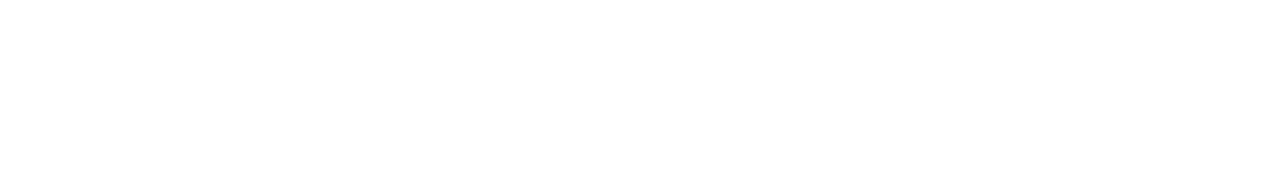
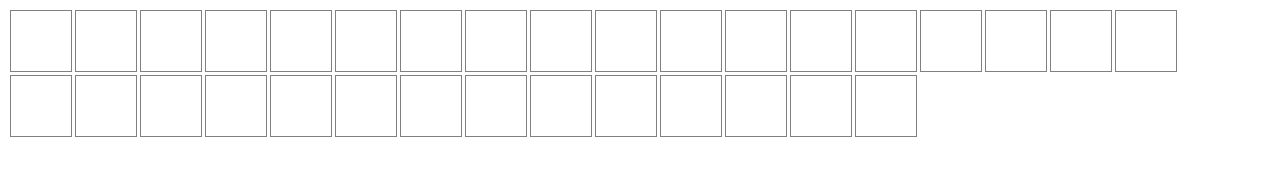
Before and after one commit to oshj1/etch-a-sketch, a plain HTML site: page index.html in a window 1280 px wide. Drawn offline with Linux system fonts and the light colour scheme.

Commit message:
added some styling

```diff
--- a/index.html
+++ b/index.html
@@ -4,6 +4,7 @@
     <meta charset="UTF-8">
     <meta name="viewport" content="width=device-width, initial-scale=1.0">
     <title>Etch-a-Sketch</title>
+    <link rel="stylesheet" href="style.css">
 </head>
 <body>
     <div class="container"></div>
--- a/main.js
+++ b/main.js
@@ -1,7 +1,7 @@
 const container = document.querySelector(".container");
 
 // create divs
-for(i=0; i<16*16; i++){
+for(i=0; i<32; i++){
     let newDiv = document.createElement("div");
     newDiv.setAttribute("class", "grid-item");
     container.appendChild(newDiv);
--- a/style.css
+++ b/style.css
@@ -0,0 +1,13 @@
+.container{
+    display: flex;
+    flex-wrap: wrap;
+    max-width: 1200px;
+    margin: 0;
+}
+
+.grid-item{
+    width: 60px;
+    height: 60px;
+    border: 1.5px solid gray;
+    margin: 1.5px;
+}
```
